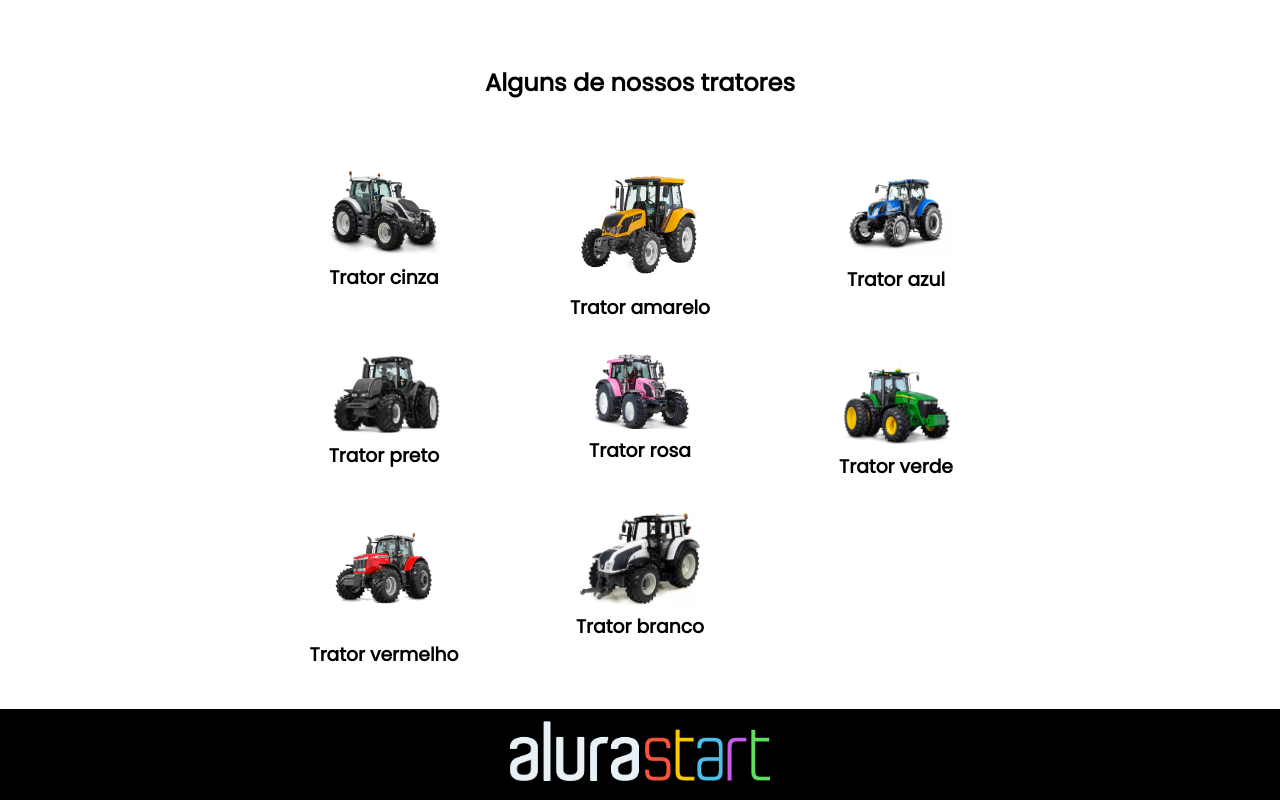
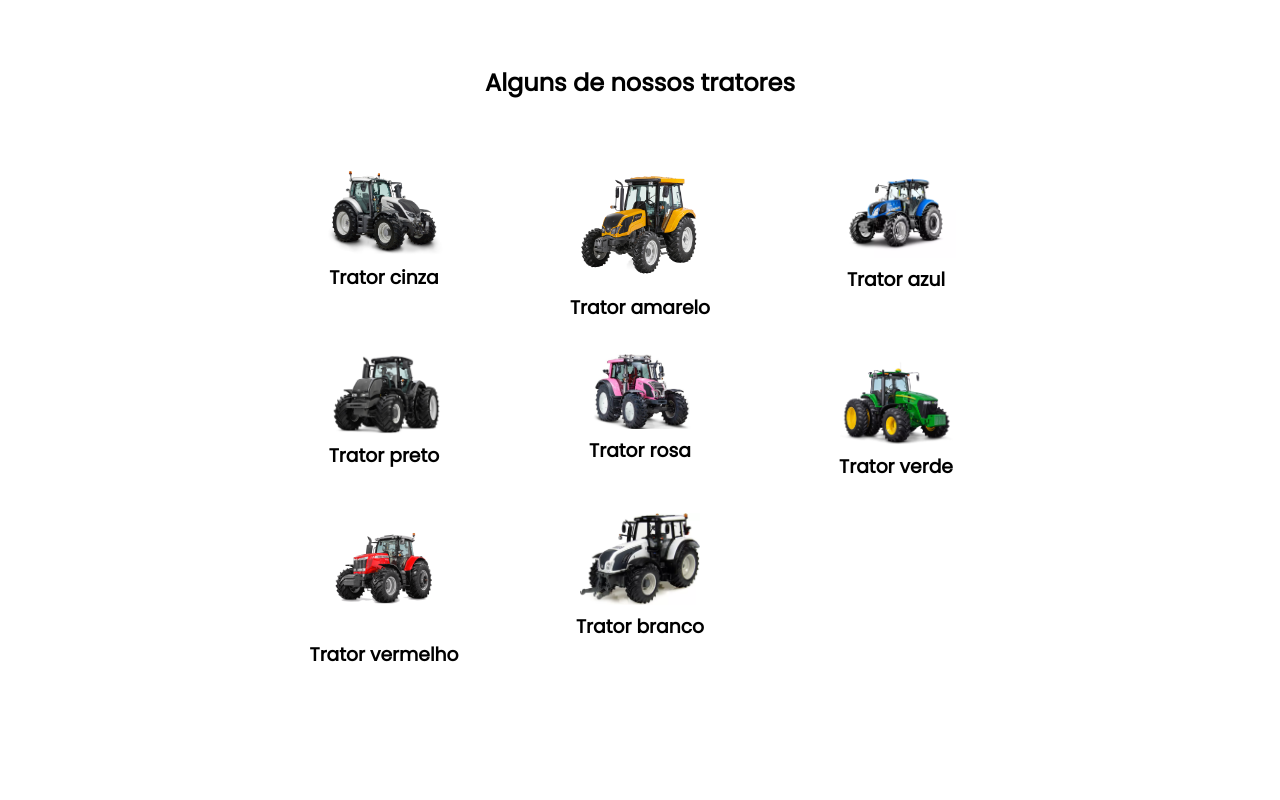
Before and after one commit to talitaa11/site-agrinho, a plain HTML site: page index.html in a window 1280 px wide. Shown: the part 385-1185 px from the top of the page. After the commit the page ends 1094 px from the top, so only its background shows below. Drawn offline with Linux system fonts and the light colour scheme.

Commit message:
Add files via upload

```diff
--- a/index.html
+++ b/index.html
@@ -80,7 +80,7 @@
     </div>
     </section>
     <footer class="rodape">
-        <img class="rodape-imagem"src="alurastart logo.png" alt="logo da alura start">
+
     </footer>
 </body>
 </html>
```
